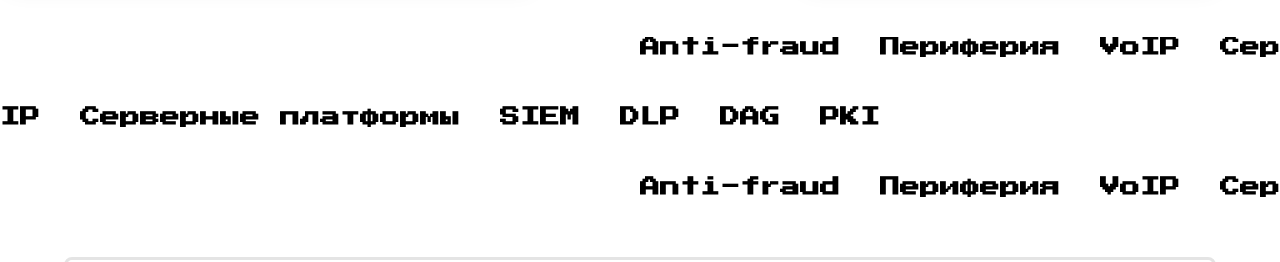
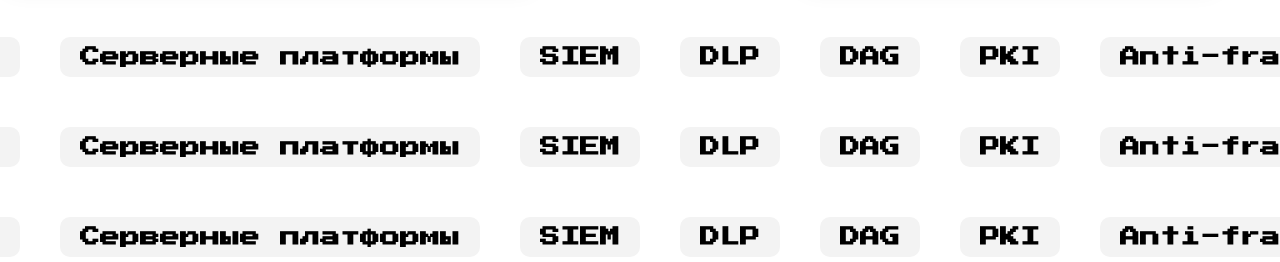
Before and after one commit to HaptHap/test, a plain HTML site: page index.html in a window 1280 px wide. Shown: the part 3164-3426 px from the top of the page. Drawn offline with Linux system fonts and the light colour scheme; a script that the page names is missing.

Commit message:
main.css

```diff
--- a/CSS/main.css
+++ b/CSS/main.css
@@ -690,23 +690,31 @@ body, html {
     background-color: #e4c81a;
     transform: scale(1.2);
   }
-.logos-container {
-    display: flex;
-    flex-direction: column;
+  .logos-container {
     overflow: hidden;
+    white-space: nowrap;
     width: 100%;
-    white-space: nowrap;
-    position: relative;
   }
 
   .logos {
-    display: flex;
-    gap: 40px;
-    font-size: 20px;
-    font-weight: bold;
+    display: inline-flex;
+    gap: 20px; /* Расстояние между элементами */
+    white-space: nowrap;
+    position: relative;
+    flex: 0 0 auto; /* Запрещает изменение размера, чтобы они двигались по точной ширине */
   }
 
-  .left-to-right {
+  .logos span {
+    display: inline-block;
+    padding: 10px 20px;
+    font-size: 20px;
+    background: #f3f3f3;
+    border-radius: 10px;
+    margin-right: 20px; /* Учитываем отступ при расчете ширины */
+  }
+
+
+  /* .left-to-right {
     position: relative;
     left: -100%;
   }
@@ -714,7 +722,7 @@ body, html {
   .right-to-left {
     position: relative;
     right: -100%;
-  }
+  } */
 
 
 
```
